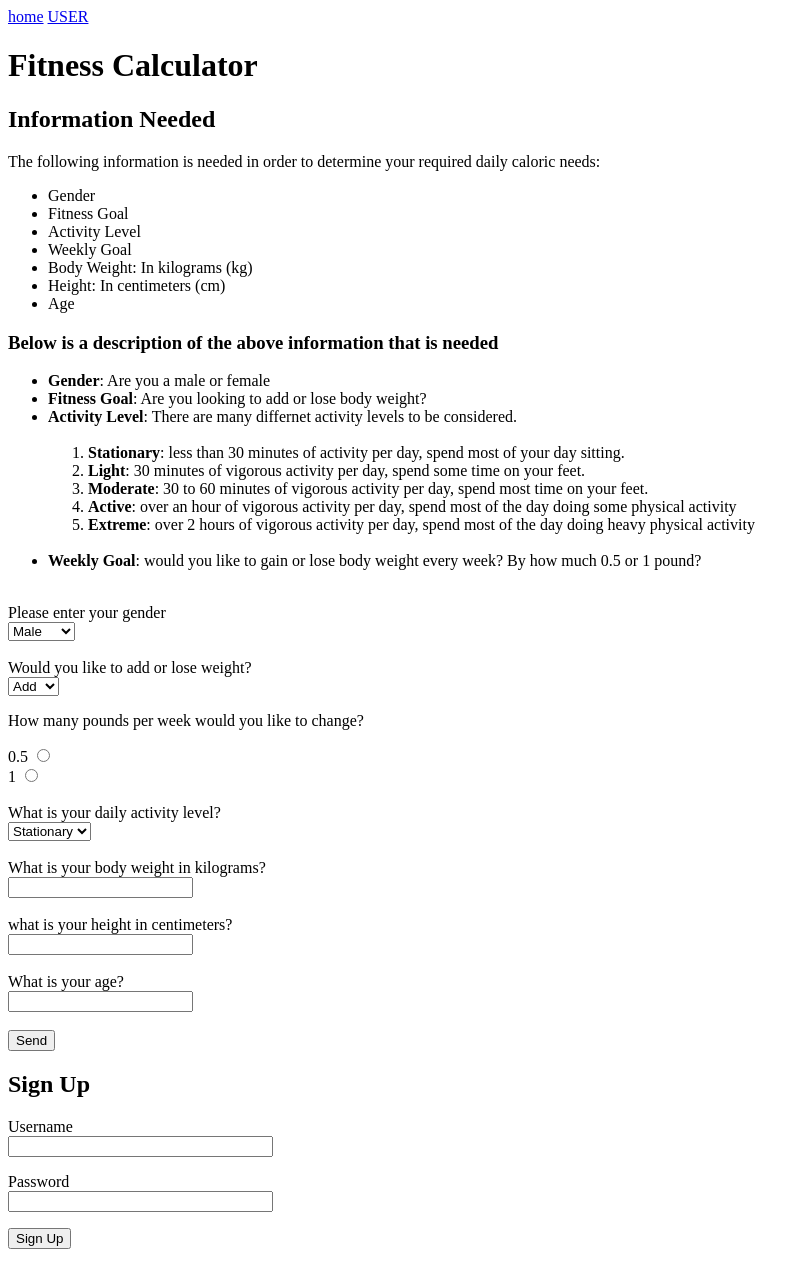
After one commit to seanpurple1234/sean_fitness, a Flask app: page /user in a window 1280 px wide. The commit adds this page. Shown: the whole page, without its empty margins (0-810 px from the left). Run offline with Flask 2, Linux system fonts and the light colour scheme.

Commit message:
Some changes

```diff
--- /dev/null
+++ b/forms.py
@@ -0,0 +1,7 @@
+from flask_wtf import FlaskForm
+from wtforms import StringField, PasswordField, SubmitField
+
+class SignUpForm(FlaskForm):
+    username = StringField('Username')
+    password = PasswordField('Password')
+    submit = SubmitField('Sign Up')
--- a/main.py
+++ b/main.py
@@ -1,13 +1,22 @@
 from flask import render_template
 from flask import Flask
-app = Flask(__name__)
+from forms import SignUpForm
 
 app = Flask(__name__)
+app.config['SECRET_KEY'] = 'calculator'
 
 @app.route('/')
 def index():
   return render_template('index.html')
 
+@app.route('/home')
+def home():
+  return render_template('home.html')
+
+@app.route('/user')
+def signup():
+  form = SignUpForm()
+  return render_template('user.html',form=form)
 
 if __name__ == "__main__":
     app.run(host='0.0.0.0')
--- a/static/main.css
+++ b/static/main.css
@@ -0,0 +1,9 @@
+.title {
+    color: red;
+}
+
+#banner .title  {
+    border: 3px solid gold;
+    width: 470px;
+    height: 40px;
+}
--- a/templates/index.html
+++ b/templates/index.html
@@ -2,10 +2,105 @@
 <html lang="en">
 	<head>
 		<meta charset="utf-8">
-		<title>Sean's fitness centre</title>
-		<link rel="stylesheet" href="/static/main.css">
+		<title>Sean's Fitness Centre</title>
+		<link rel="stylesheet" href="../static/main.css">
+		<style>
+
+		</style>
 	</head>
 	<body>
-    <p>The start...</p>
+		<nav>
+			<a href="home.html">home</a>
+			<a href="user.html">USER</a>
+          </nav>
+		<h1> Fitness Calculator
+		</h1>
+		<h2>Information Needed</h2>
+			<p> The following information is needed in order to determine your required daily caloric needs: </p>
+				<ul>
+				<li> Gender</li>
+
+				<li> Fitness Goal</li>
+				<li> Activity Level</li>
+				<li> Weekly Goal </li>
+				<li>Body Weight: In kilograms (kg)</li> <!-- add convertor from pounds-->
+				<li>Height: In centimeters (cm)</li> <!-- add convertor from feet and inches -->
+				<li>Age</li>
+				</ul>
+			<h3>Below is a description of the above information that is needed</h3>
+				<ul>
+				<li> <strong>Gender</strong>: Are you a male or female</li>
+				<li> <strong>Fitness Goal</strong>: Are you looking to add or lose body weight?</li>
+				<li> <strong>Activity Level</strong>: There are many differnet activity levels to be considered.</li>
+					<br> <ol>
+						<li> <strong>Stationary</strong>: less than 30 minutes of activity per day, spend most of your day sitting. </li>
+						<li> <strong>Light</strong>:  30 minutes of vigorous activity per day, spend some time on your feet.  </li>
+						<li> <strong>Moderate</strong>: 30 to 60 minutes of vigorous activity per day, spend most time on your feet. </li>
+						<li> <strong>Active</strong>: over an hour of vigorous activity per day, spend most of the day doing some physical activity  </li>
+						<li> <strong>Extreme</strong>: over 2 hours of vigorous activity per day, spend most of the day doing heavy physical activity </li>
+					</ol> <br>
+				<li> <strong>Weekly Goal</strong>: would you like to gain or lose body weight every week? By how much 0.5 or 1 pound?  </li>
+				</ul> <br>
+
+			<form action="submission.html" method="POST">
+				<label for = "gender"> Please enter your gender </label> <br>
+				<select id = "gender" name = "gender">
+					<option value ="male"> Male</option>
+					<option value ="female"> Female</option>
+				</select> <br>
+				<br>
+				<label for = "goal">Would you like to add or lose weight?</label> <br>
+				<select id = "goal" name = "goal">
+					<option value = "add">Add</option>
+					<option value = "lose">Lose</option>
+				</select> <br>
+				<p> How many pounds per week would you like to change?</p>
+				<label id = "0.5" >0.5</label>
+				<input id = "change" name = "change" type = "radio" value = "0.5">
+				<br>
+				<label id = "1" >1</label>
+				<input id = "change" name = "change" type = "radio" value = "1">
+				<br> <br>
+				<label for ="exercise"> What is your daily activity level?</label> <br>
+				<select id = "exercise" name = "exercise">
+					<option value = "statinary"> Stationary</option>
+					<option value = "light"> Light</option>
+					<option value = "moderate"> Moderate</option>
+					<option value = "active"> Active</option>
+					<option value = "extreme"> Extreme</option>
+				</select>
+				<br><br>
+
+				<label for = "mass" >What is your body weight in kilograms? </label> <br>
+				<input id = "mass" name = "mass" type ="number" min = "0">
+				<br><br>
+
+				<label for = "height"> what is your height in centimeters?</label> <br>
+				<input id = "height" name = "height" type ="number" min = "0">
+				<br> <br>
+
+				<label for = "age" >What is your age? </label> <br>
+				<input id = "age" name = "age" type ="number" min = "0">
+				<br><br>
+				</select>
+
+				<selection class = "submission">
+					<input type = "submit" value = "Send">
+
+				</selection>
+
+			</form>
+
+
+
+
+			</form>
+
+
+
+			</form>
+
+	{%block content %}{% endblock %}
+
 	</body>
 </html>
--- /dev/null
+++ b/templates/user.html
@@ -0,0 +1,20 @@
+{% extends "index.html" %}
+
+{% block content %}
+<body>
+<h2> Sign Up </h2>
+<form action ="" method = "POST">
+    <p>
+        {{form.username.label}} <br>
+        {{form.username(size=30)}}
+    </p>
+    <p>
+        {{form.password.label}} <br>
+        {{form.password(size=30)}}
+    </p>
+    <p>
+        {{form.submit()}}
+    </p>
+</form>
+</body>
+{% endblock %}
```
Also changed, not shown: src/calories.py (+75 -55 lines), templates/home.html (added, +21 -0 lines), templates/plans.html (added, +14 -0 lines), templates/submission.html (added, +13 -0 lines), src/Screen Shot 2020-04-16 at 8.49.25 PM.png (added), 1 other file.
